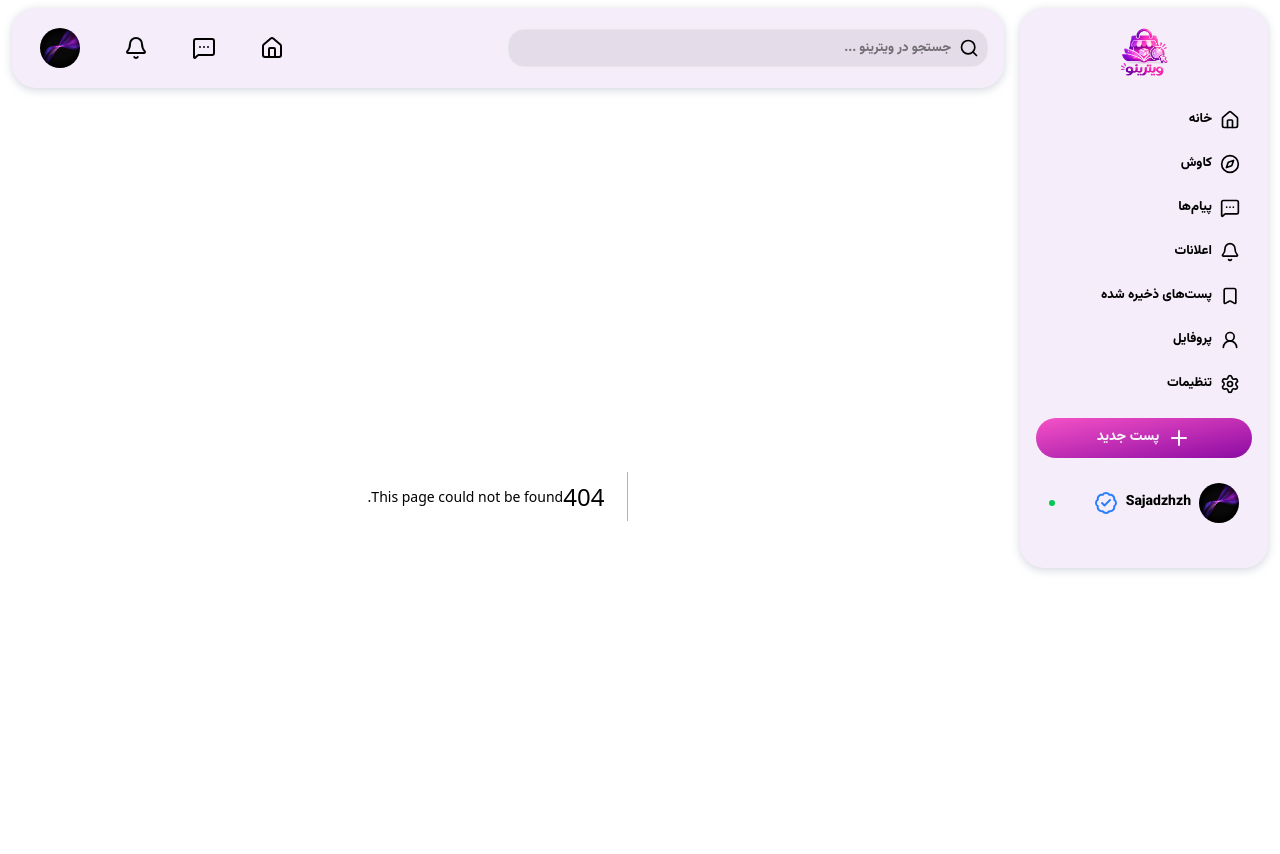
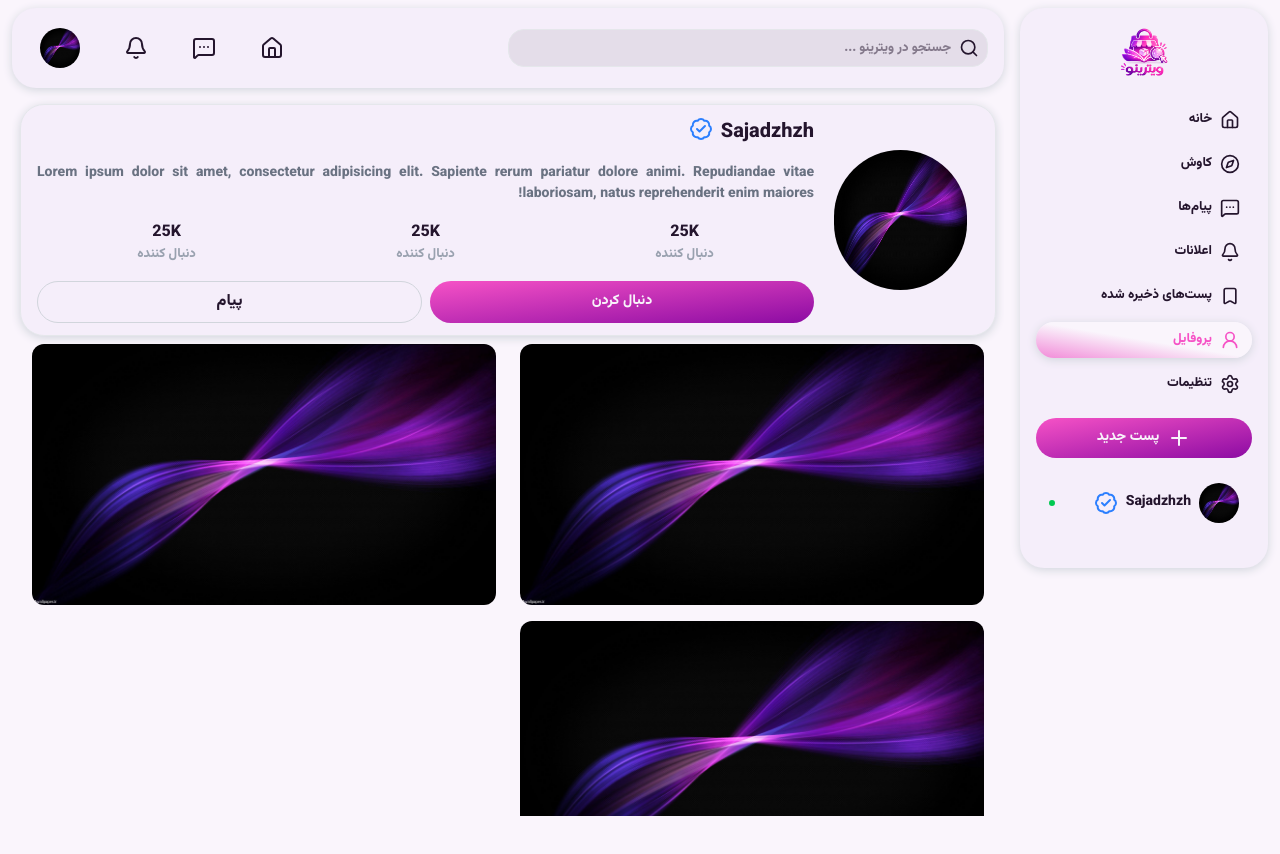
Before and after one commit to sajadzhzh/vitrino, a Next.js app: page /profile in a window 1280 px wide. Before the commit this address had no page. Shown: the top 854 px of the page. After the commit the page ends 824 px from the top, so only its background shows below. Built offline with nearby package versions, Linux system fonts and the light colour scheme.

Commit message:
Profile page done

```diff
--- a/Components/Avatar/Avatar.tsx
+++ b/Components/Avatar/Avatar.tsx
@@ -5,6 +5,7 @@ import { BadgeCheck } from "lucide-react";
 
 export default function Avatar({
   userName,
+  className,
   href,
   online,
   hover,
@@ -12,6 +13,7 @@ export default function Avatar({
   onClick,
 }: {
   userName?: string;
+  className?: string;
   href?: string;
   online?: boolean;
   hover?: boolean;
@@ -31,13 +33,15 @@ export default function Avatar({
       <Image
         src={avatar}
         alt="avatar"
-        width={100}
-        height={100}
-        className="size-10 min-w-10 rounded-full"
+        width={500}
+        height={500}
+        className={className ? className : "size-10 min-w-10 rounded-full"}
       />
 
       {userName && (
-        <div className="text-[14px] group-hover:-translate-y-px">{userName}</div>
+        <div className="text-[14px] group-hover:-translate-y-px">
+          {userName}
+        </div>
       )}
 
       {veryfied && <BadgeCheck className="text-blue-500 min-w-5" />}
--- a/Components/Menu/items.tsx
+++ b/Components/Menu/items.tsx
@@ -30,19 +30,31 @@ export default function MenuItems() {
         <Compass size={20} />
         کاوش
       </Link>
-      <Link href="/messages" className={`w-full flex gap-2 items-center side_menu_item ${path.includes("/messages") && "active"}`}>
+      <Link
+        href="/messages"
+        className={`w-full flex gap-2 items-center side_menu_item ${path.includes("/messages") && "active"}`}
+      >
         <MessageSquareMore size={20} />
         پیام‌ها
       </Link>
-      <Link href="/notification" className={`w-full flex gap-2 items-center side_menu_item ${path.includes("/notification") && "active"}`}>
+      <Link
+        href="/notification"
+        className={`w-full flex gap-2 items-center side_menu_item ${path.includes("/notification") && "active"}`}
+      >
         <Bell size={20} />
         اعلانات
       </Link>
-      <Link href="/saved" className={`w-full flex gap-2 items-center side_menu_item ${path.includes("/saved") && "active"}`}>
+      <Link
+        href="/saved"
+        className={`w-full flex gap-2 items-center side_menu_item ${path.includes("/saved") && "active"}`}
+      >
         <Bookmark size={20} />
         پست‌های ذخیره شده
       </Link>
-      <Link href="" className="w-full flex gap-2 items-center side_menu_item">
+      <Link
+        href="/profile"
+        className={`w-full flex gap-2 items-center side_menu_item ${path.includes("/profile") && "active"}`}
+      >
         <User2 size={20} />
         پروفایل
       </Link>
--- /dev/null
+++ b/Components/Post/profile/ProfilePost.tsx
@@ -0,0 +1,20 @@
+import Image from "next/image";
+import Link from "next/link";
+import post from "@/public/4.jpg";
+
+export default function ProfilePost() {
+  return (
+    <Link
+      href=""
+      className="min-w-full group max-h-100 hover:bg-(--shadow) rounded-2xl"
+    >
+      <Image
+        src={post}
+        width={500}
+        height={500}
+        alt="post_number"
+        className="rounded-xl mx-auto group-hover:scale-102"
+      />
+    </Link>
+  );
+}
--- /dev/null
+++ b/Components/Profile/Followers.tsx
@@ -0,0 +1,18 @@
+export default function Followers() {
+  return (
+    <div className="flex w-full">
+      <div className="w-1/3 flex flex-col items-center justify-between">
+        <h3>25K</h3>
+        <p className="text-[13px] text-gray-400">دنبال کننده</p>
+      </div>
+      <div className="w-1/3 flex flex-col items-center justify-between">
+        <h3>25K</h3>
+        <p className="text-[13px] text-gray-400">دنبال کننده</p>
+      </div>
+      <div className="w-1/3 flex flex-col items-center justify-between">
+        <h3>25K</h3>
+        <p className="text-[13px] text-gray-400">دنبال کننده</p>
+      </div>
+    </div>
+  );
+}
--- a/app/notification/page.tsx
+++ b/app/notification/page.tsx
@@ -8,7 +8,7 @@ export default function NotificationPage() {
         <Bell fill="yellow"/> اعلانات شما
       </h1>
 
-      <div className="w-full h-[80svh] overflow-scroll scrollbar-none p-2 flex flex-col gap-1">
+      <div className="w-full h-[90svh] overflow-scroll scrollbar-none p-2 flex flex-col gap-1">
         <NotificationItem user="sajadzhzh" type="follow"/>
         <NotificationItem user="Sina" type="like"/>
         <NotificationItem user="Sara" type="message"/>
--- /dev/null
+++ b/app/profile/page.tsx
@@ -0,0 +1,47 @@
+import Avatar from "@/Components/Avatar/Avatar";
+import Button from "@/Components/Button/Button";
+import ProfilePost from "@/Components/Post/profile/ProfilePost";
+import Followers from "@/Components/Profile/Followers";
+import { BadgeCheck } from "lucide-react";
+
+export default function ProfilePage() {
+  return (
+    <div className="w-full h-[90svh] min-w-80 overflow-scroll scrollbar-none p-2 mt-20 lg:mt-0">
+      <div className="w-full h-max Container border border-gray-200 flex flex-col md:flex-row items-center gap-2">
+        <div className="w-full md:w-1/6 flex items-center">
+          <Avatar className="size-35 rounded-full" />
+          <div className="flex md:hidden w-2/4">
+            <Followers />
+          </div>
+        </div>
+
+        <div className="w-full md:w-5-6 flex flex-col justify-start gap-4">
+          <div className="flex gap-2">
+            <h2 className="text-[20px]">Sajadzhzh</h2>
+            <BadgeCheck className="text-blue-500 min-w-5" />
+          </div>
+          <p className="text-justify text-[14px] text-gray-500">
+            Lorem ipsum dolor sit amet, consectetur adipisicing elit. Sapiente
+            rerum pariatur dolore animi. Repudiandae vitae laboriosam, natus
+            reprehenderit enim maiores!
+          </p>
+          <div className="hidden md:block">
+            <Followers />
+          </div>
+          <div className="w-full flex gap-2">
+            <Button theme="primary">دنبال کردن</Button>
+            <Button theme="normal" className="border border-gray-300">
+              پیام
+            </Button>
+          </div>
+        </div>
+      </div>
+
+      <div className="w-full grid grid-cols-1 md:grid-cols-2">
+        <ProfilePost />
+        <ProfilePost />
+        <ProfilePost />
+      </div>
+    </div>
+  );
+}
--- a/app/saved/page.tsx
+++ b/app/saved/page.tsx
@@ -3,7 +3,7 @@ import { Bookmark } from "lucide-react";
 
 export default function SavedMessagePage() {
   return (
-    <div className="w-full h-[80svh] min-w-80 overflow-scroll scrollbar-none p-2 mt-20 lg:mt-0">
+    <div className="w-full h-[90svh] min-w-80 overflow-scroll scrollbar-none p-2 mt-20 lg:mt-0">
       <div className="">
         <div className="flex items-center gap-2 mb-4">
           <h1 className="flex items-center gap-1">
```
